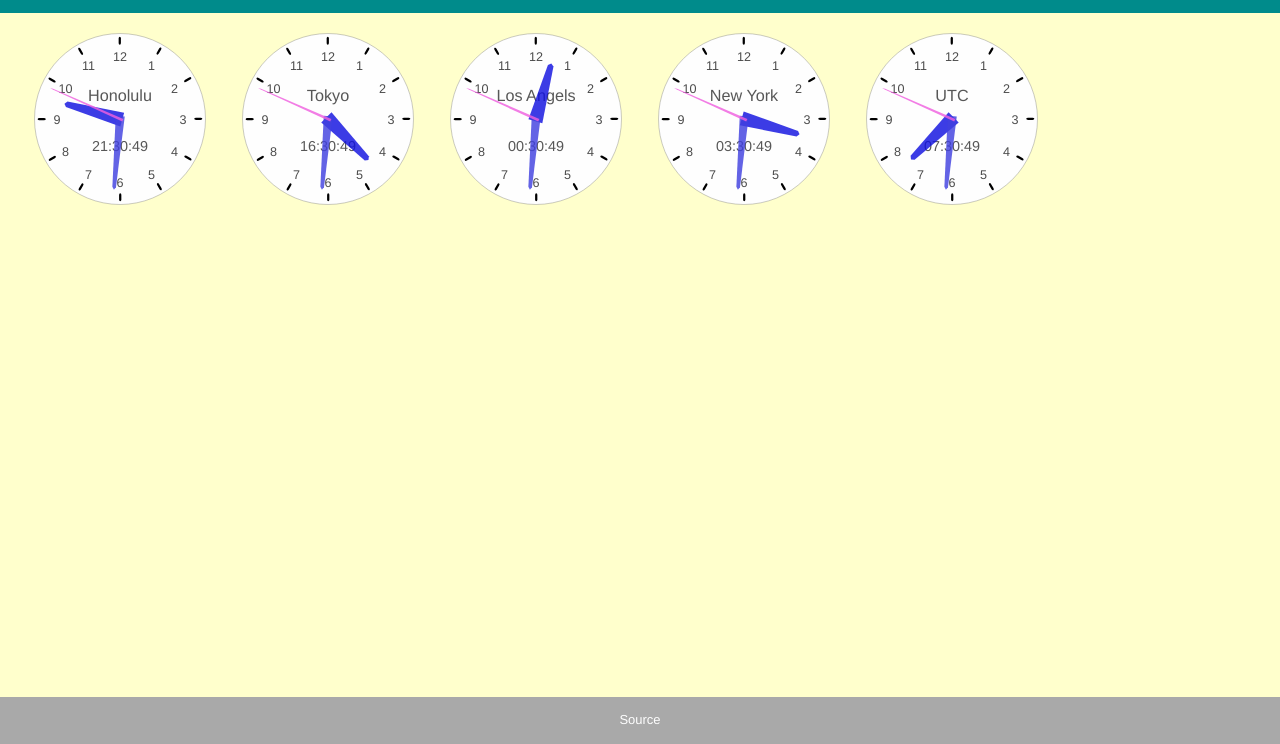
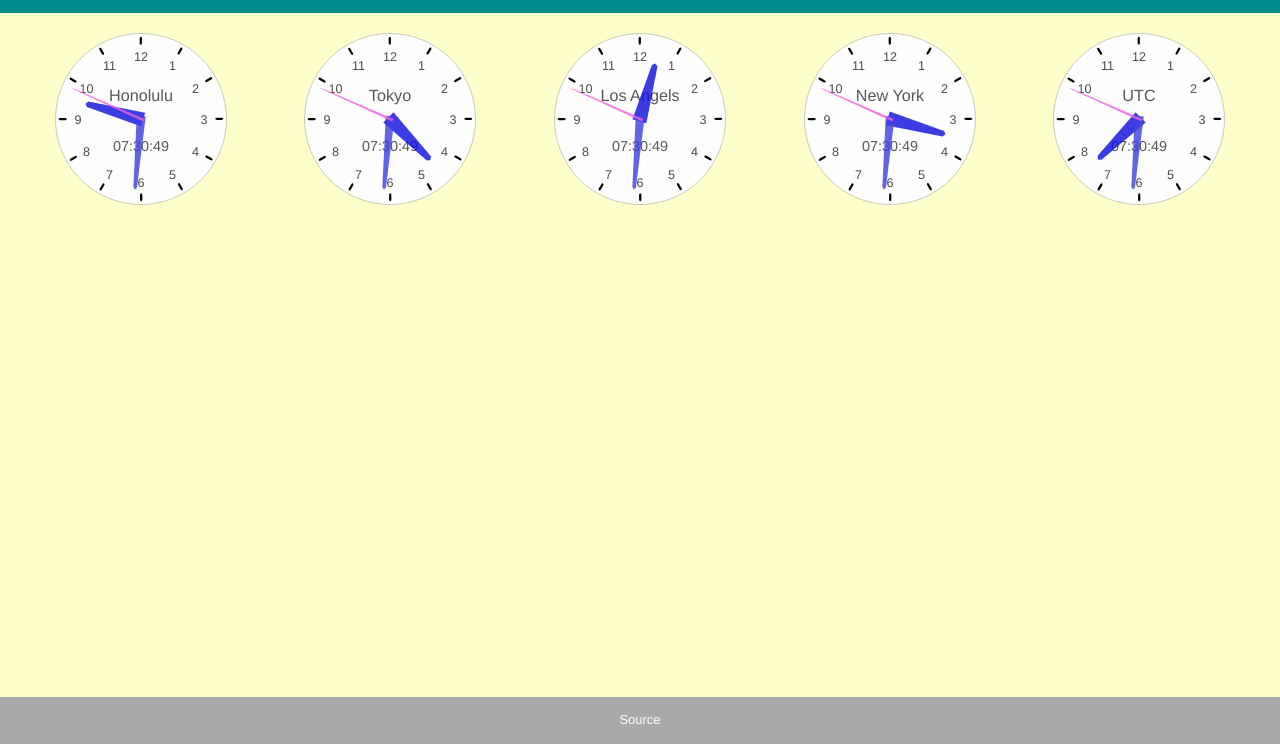
Before and after one commit to makotoishida/tspractice10-clock, a website built with Vite: page index.html in a window 1280 px wide. Shown: the part 56-800 px from the top of the page. Built offline with nearby package versions, Linux system fonts and the light colour scheme.

Commit message:
Fit grid style and TS build error.

```diff
--- a/src/main.ts
+++ b/src/main.ts
@@ -12,18 +12,14 @@ const clocks = [
 ]
 
 function tick() {
-  const html = clocks
-    .map((c) => {
-      const t = new Date()
-      t.setHours(t.getUTCHours() + c.tz)
-      return renderClock(t, 180, c.title, c.tz)
-    })
-    .join('')
-
+  const d = new Date()
+  const html = clocks.map((c) => renderClock(d, 180, c.title, c.tz)).join('')
   app.innerHTML = html
 }
 
-function renderClock(t: Date, size: number, title: string, tz: number) {
+function renderClock(d: Date, size: number, title: string, tz: number) {
+  const t = new Date(d)
+  t.setHours(d.getUTCHours() + tz)
   const h = t.getHours()
   const m = t.getMinutes()
   const s = t.getSeconds()
@@ -38,7 +34,7 @@ function renderClock(t: Date, size: number, title: string, tz: number) {
         <circle cx="200" cy="200" r="190" fill="#fefefe" stroke="#888" />
         ${drawScale()}
         ${drawTitle(title)}
-        ${drawDigital(t)}
+        ${drawDigital(d)}
         ${drawHand(16, 128, degH, '#1010e0d0')}
         ${drawHand(10, 158, degM, '#4040e0d0')}
         ${drawHand(3, 170, degS, '#f060e0d0')}
--- a/src/style.css
+++ b/src/style.css
@@ -42,7 +42,7 @@ footer a {
 
 #app {
   display: grid;
-  grid-template-columns: repeat(auto-fill, minmax(200px, 1fr));
+  grid-template-columns: repeat(auto-fit, minmax(200px, 1fr));
   width: 100vw;
   margin: 0 auto;
   padding: 1rem;
```
